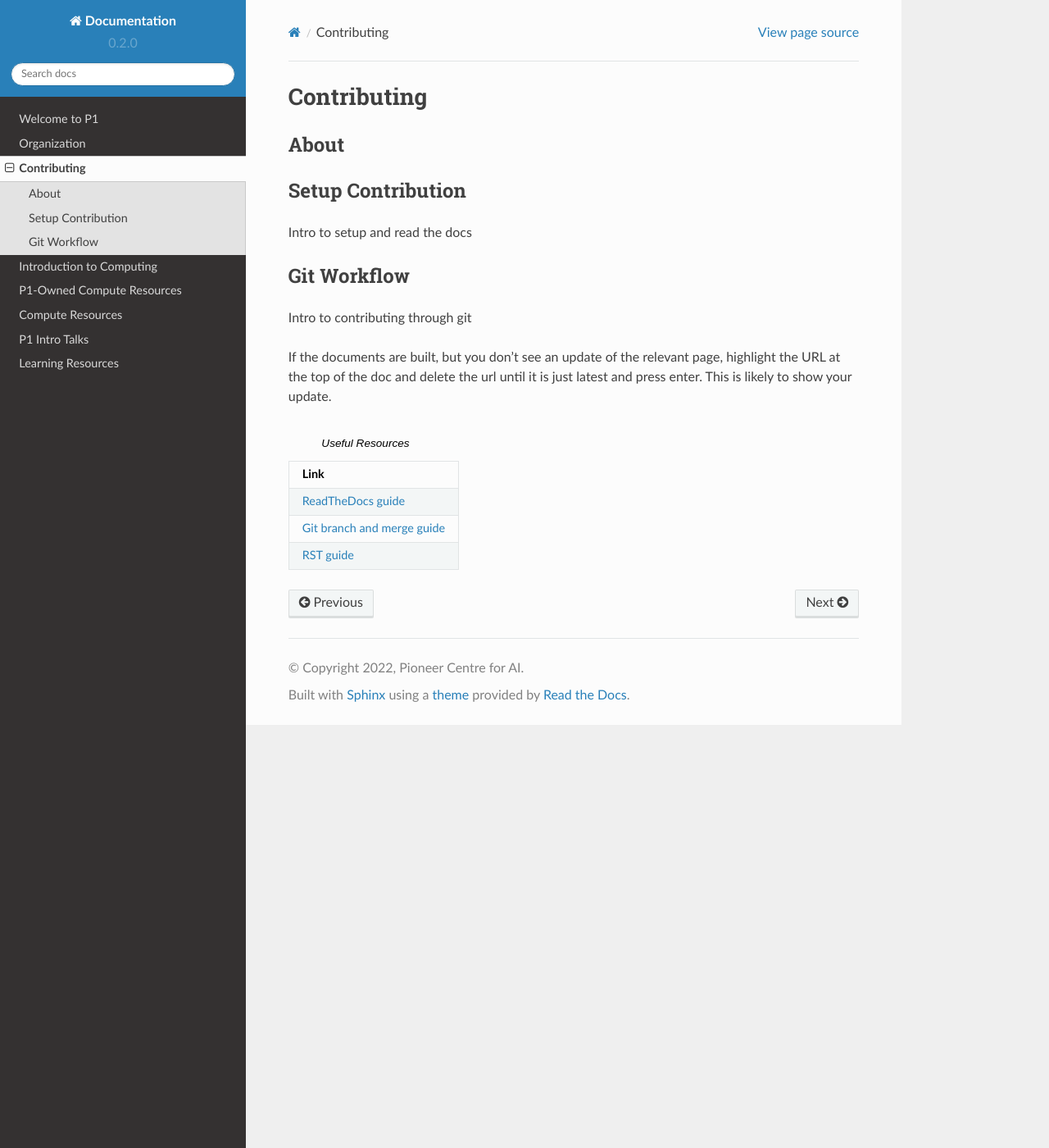
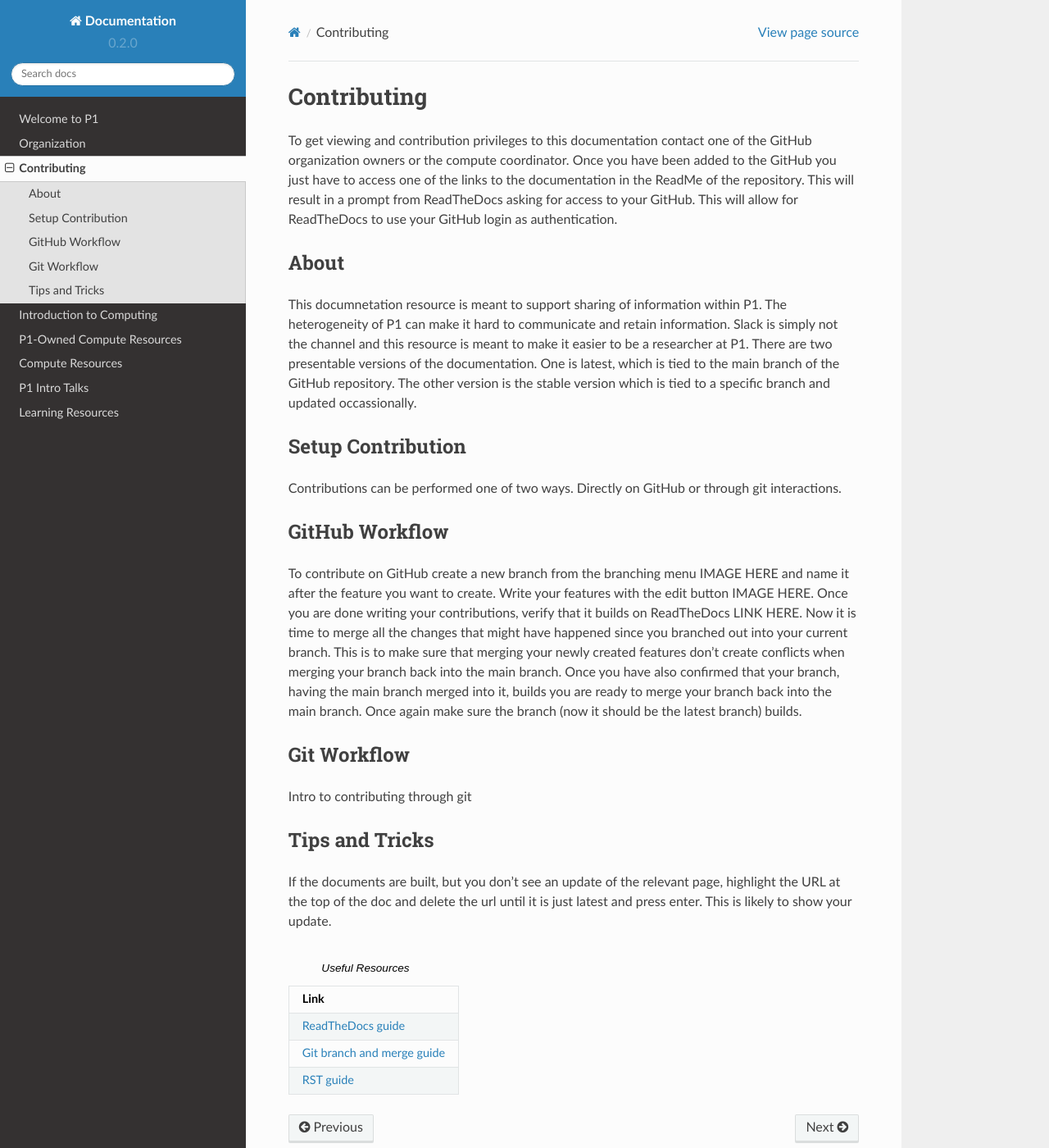
Before and after one commit to Pioneer-Centre-for-AI/p1-compute-documentation, a Sphinx documentation site: the page built from docs/source/contributing.rst, in a window 1280 px wide and 1400 px high. Shown: the whole window at 82% size. Built offline with Sphinx 7.4.7 and the Read the Docs theme 2.0.0, drawn with Linux system fonts in a browser that asks for light colours.

Commit message:
Contributing section

```diff
--- a/docs/source/contributing.rst
+++ b/docs/source/contributing.rst
@@ -1,17 +1,27 @@
 Contributing
 ############
+To get viewing and contribution privileges to this documentation contact one of the GitHub organization owners or the compute coordinator. Once you have been added to the GitHub you just have to access one of the links to the documentation in the ReadMe of the repository. This will result in a prompt from ReadTheDocs asking for access to your GitHub. This will allow for ReadTheDocs to use your GitHub login as authentication.
 
 About
 =====
+This documnetation resource is meant to support sharing of information within P1. The heterogeneity of P1 can make it hard to communicate and retain information. Slack is simply not the channel and this resource is meant to make it easier to be a researcher at P1.
+There are two presentable versions of the documentation. One is latest, which is tied to the main branch of the GitHub repository. The other version is the stable version which is tied to a specific branch and updated occassionally.
 
 Setup Contribution
 ==================
-Intro to setup and read the docs
+Contributions can be performed one of two ways. Directly on GitHub or through git interactions.
+
+GitHub Workflow
+===============
+To contribute on GitHub create a new branch from the branching menu IMAGE HERE and name it after the feature you want to create. Write your features with the edit button IMAGE HERE. Once you are done writing your contributions, verify that it builds on ReadTheDocs LINK HERE. Now it is time to merge all the changes that might have happened since you branched out into your current branch. This is to make sure that merging your newly created features don't create conflicts when merging your branch back into the main branch. Once you have also confirmed that your branch, having the main branch merged into it, builds you are ready to merge your branch back into the main branch. Once again make sure the branch (now it should be the latest branch) builds.
 
 Git Workflow
 ============
 Intro to contributing through git
 
+
+Tips and Tricks
+===============
 If the documents are built, but you don't see an update of the relevant page, highlight the URL at the top of the doc and delete the url until it is just latest and press enter. This is likely to show your update.
 
 .. list-table:: Useful Resources
```
